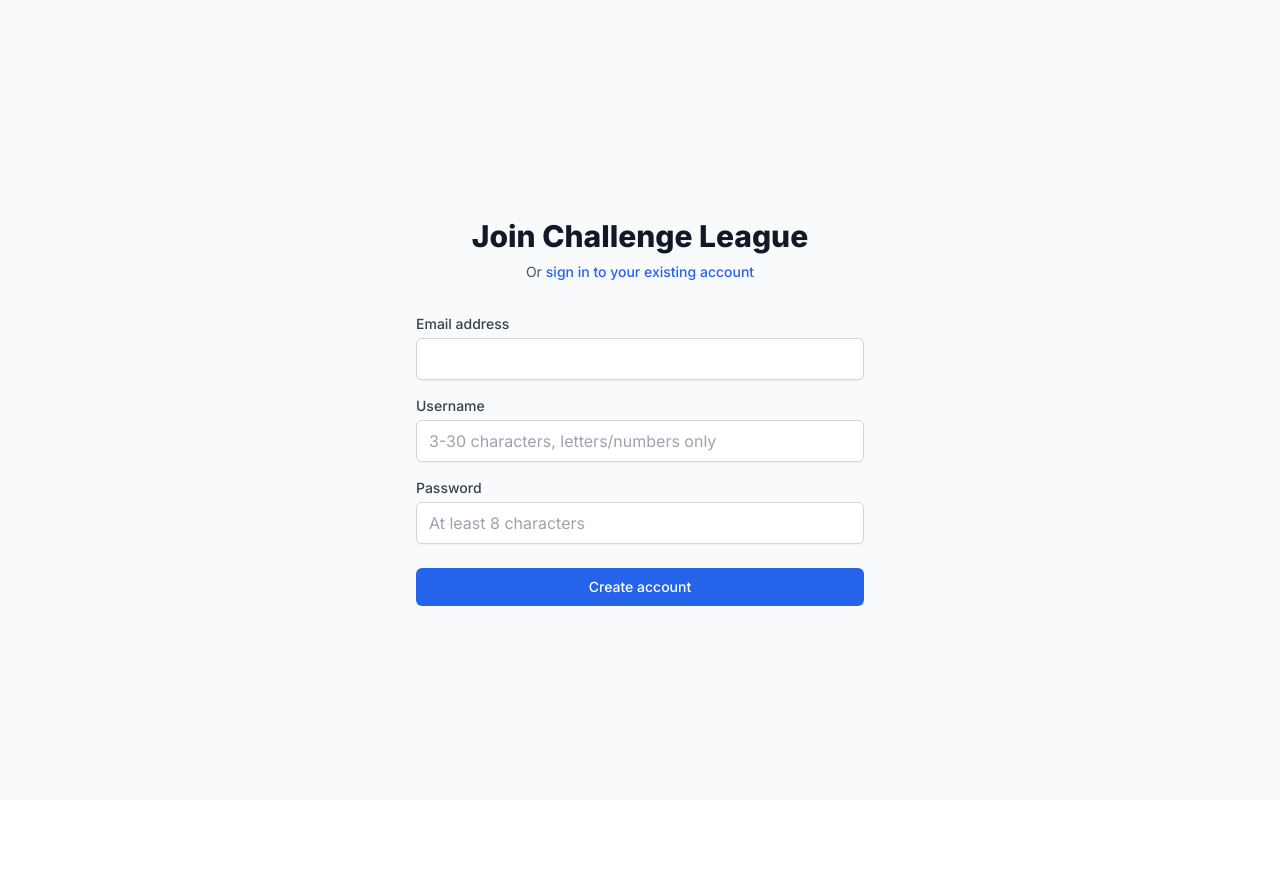
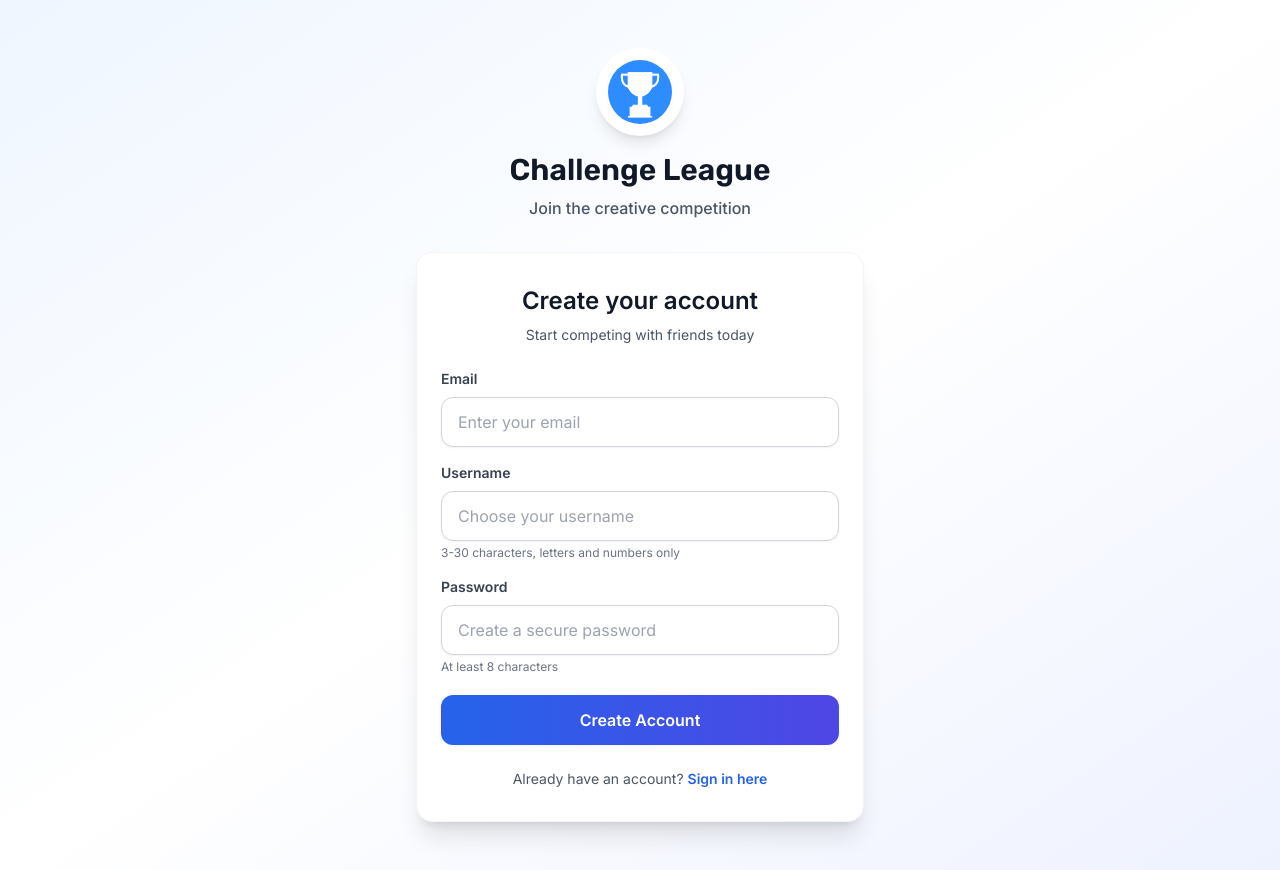
Before and after one commit to emriedel/challenge-league, a Next.js app: page /auth/signup in a window 1280 px wide. Before the commit the page ends 800 px from the top, so only its background shows below. Built offline with nearby package versions, Linux system fonts and the light colour scheme; no server answers.

Commit message:
Updated designs for sign up and sign in pages

```diff
--- a/src/app/auth/signin/page.tsx
+++ b/src/app/auth/signin/page.tsx
@@ -4,6 +4,8 @@ import { useState } from 'react';
 import { signIn, getSession } from 'next-auth/react';
 import { useRouter } from 'next/navigation';
 import Link from 'next/link';
+import Image from 'next/image';
+import { rubik } from '@/lib/fonts';
 
 export default function SignIn() {
   const [email, setEmail] = useState('');
@@ -39,32 +41,50 @@ export default function SignIn() {
   };
 
   return (
-    <div className="min-h-screen flex items-center justify-center bg-gray-50 py-12 px-4 sm:px-6 lg:px-8">
-      <div className="max-w-md w-full space-y-8">
-        <div>
-          <h2 className="mt-6 text-center text-3xl font-extrabold text-gray-900">
-            Sign in to Challenge League
-          </h2>
-          <p className="mt-2 text-center text-sm text-gray-600">
-            Or{' '}
-            <Link
-              href="/auth/signup"
-              className="font-medium text-primary-600 hover:text-primary-500"
-            >
-              create a new account
-            </Link>
+    <div className="min-h-screen bg-gradient-to-br from-blue-50 via-white to-indigo-50 flex flex-col justify-center py-12 px-4 sm:px-6 lg:px-8">
+      <div className="sm:mx-auto sm:w-full sm:max-w-md">
+        {/* Logo and Brand */}
+        <div className="flex flex-col items-center mb-8">
+          <div className="bg-white rounded-full p-3 shadow-lg mb-4">
+            <Image
+              src="/challenge-league-logo.png"
+              alt="Challenge League"
+              width={64}
+              height={64}
+              className="rounded-full"
+              priority
+            />
+          </div>
+          <h1 className={`${rubik.className} text-3xl font-semibold text-gray-900 text-center`}>
+            Challenge League
+          </h1>
+          <p className="mt-2 text-center text-gray-600 font-medium">
+            Creative competition awaits
           </p>
         </div>
-        <form className="mt-8 space-y-6" onSubmit={handleSubmit}>
+
+        {/* Sign In Card */}
+        <div className="bg-white py-8 px-6 shadow-xl rounded-2xl border border-gray-100">
+          <div className="mb-6">
+            <h2 className="text-2xl font-semibold text-gray-900 text-center mb-2">
+              Welcome back
+            </h2>
+            <p className="text-center text-gray-600 text-sm">
+              Sign in to your account to continue
+            </p>
+          </div>
+
+          <form className="space-y-5" onSubmit={handleSubmit}>
             {error && (
-            <div className="bg-red-50 border border-red-200 text-red-700 px-4 py-3 rounded">
+              <div className="bg-red-50 border border-red-200 text-red-700 px-4 py-3 rounded-lg text-sm">
                 {error}
               </div>
             )}
+
             <div className="space-y-4">
               <div>
-              <label htmlFor="email" className="block text-sm font-medium text-gray-700">
-                Email address
+                <label htmlFor="email" className="block text-sm font-semibold text-gray-700 mb-2">
+                  Email
                 </label>
                 <input
                   id="email"
@@ -72,13 +92,15 @@ export default function SignIn() {
                   type="email"
                   autoComplete="email"
                   required
-                className="mt-1 block w-full px-3 py-2 border border-gray-300 rounded-md shadow-sm focus:outline-none focus:ring-primary-500 focus:border-primary-500"
+                  className="appearance-none block w-full px-4 py-3 border border-gray-300 rounded-xl shadow-sm placeholder-gray-400 focus:outline-none focus:ring-2 focus:ring-blue-500 focus:border-transparent transition-all duration-200"
+                  placeholder="Enter your email"
                   value={email}
                   onChange={(e) => setEmail(e.target.value)}
                 />
               </div>
+
               <div>
-              <label htmlFor="password" className="block text-sm font-medium text-gray-700">
+                <label htmlFor="password" className="block text-sm font-semibold text-gray-700 mb-2">
                   Password
                 </label>
                 <input
@@ -87,23 +109,51 @@ export default function SignIn() {
                   type="password"
                   autoComplete="current-password"
                   required
-                className="mt-1 block w-full px-3 py-2 border border-gray-300 rounded-md shadow-sm focus:outline-none focus:ring-primary-500 focus:border-primary-500"
+                  className="appearance-none block w-full px-4 py-3 border border-gray-300 rounded-xl shadow-sm placeholder-gray-400 focus:outline-none focus:ring-2 focus:ring-blue-500 focus:border-transparent transition-all duration-200"
+                  placeholder="Enter your password"
                   value={password}
                   onChange={(e) => setPassword(e.target.value)}
                 />
               </div>
             </div>
 
-          <div>
             <button
               type="submit"
               disabled={isLoading}
-              className="group relative w-full flex justify-center py-2 px-4 border border-transparent text-sm font-medium rounded-md text-white bg-primary-600 hover:bg-primary-700 focus:outline-none focus:ring-2 focus:ring-offset-2 focus:ring-primary-500 disabled:opacity-50"
+              className="w-full flex justify-center py-3 px-4 border border-transparent rounded-xl shadow-sm text-white bg-gradient-to-r from-blue-600 to-indigo-600 hover:from-blue-700 hover:to-indigo-700 focus:outline-none focus:ring-2 focus:ring-offset-2 focus:ring-blue-500 disabled:opacity-50 disabled:cursor-not-allowed transition-all duration-200 font-semibold"
             >
-              {isLoading ? 'Signing in...' : 'Sign in'}
+              {isLoading ? (
+                <div className="flex items-center">
+                  <svg className="animate-spin -ml-1 mr-3 h-5 w-5 text-white" xmlns="http://www.w3.org/2000/svg" fill="none" viewBox="0 0 24 24">
+                    <circle className="opacity-25" cx="12" cy="12" r="10" stroke="currentColor" strokeWidth="4"></circle>
+                    <path className="opacity-75" fill="currentColor" d="M4 12a8 8 0 018-8V0C5.373 0 0 5.373 0 12h4zm2 5.291A7.962 7.962 0 014 12H0c0 3.042 1.135 5.824 3 7.938l3-2.647z"></path>
+                  </svg>
+                  Signing in...
+                </div>
+              ) : (
+                'Sign In'
+              )}
             </button>
+          </form>
+
+          {/* Sign Up Link */}
+          <div className="mt-6 text-center">
+            <p className="text-gray-600 text-sm">
+              Don't have an account?{' '}
+              <Link
+                href="/auth/signup"
+                className="font-semibold text-blue-600 hover:text-blue-500 transition-colors"
+              >
+                Create one here
+              </Link>
+            </p>
           </div>
-        </form>
+        </div>
+
+        {/* Footer Text */}
+        <p className="mt-8 text-center text-xs text-gray-500">
+          Join leagues • Submit creations • Vote on favorites • Win challenges
+        </p>
       </div>
     </div>
   );
--- a/src/app/auth/signup/page.tsx
+++ b/src/app/auth/signup/page.tsx
@@ -4,6 +4,8 @@ import { useState } from 'react';
 import { signIn } from 'next-auth/react';
 import { useRouter } from 'next/navigation';
 import Link from 'next/link';
+import Image from 'next/image';
+import { rubik } from '@/lib/fonts';
 
 export default function SignUp() {
   const [email, setEmail] = useState('');
@@ -58,32 +60,50 @@ export default function SignUp() {
   };
 
   return (
-    <div className="min-h-screen flex items-center justify-center bg-gray-50 py-12 px-4 sm:px-6 lg:px-8">
-      <div className="max-w-md w-full space-y-8">
-        <div>
-          <h2 className="mt-6 text-center text-3xl font-extrabold text-gray-900">
-            Join Challenge League
-          </h2>
-          <p className="mt-2 text-center text-sm text-gray-600">
-            Or{' '}
-            <Link
-              href="/auth/signin"
-              className="font-medium text-primary-600 hover:text-primary-500"
-            >
-              sign in to your existing account
-            </Link>
+    <div className="min-h-screen bg-gradient-to-br from-blue-50 via-white to-indigo-50 flex flex-col justify-center py-12 px-4 sm:px-6 lg:px-8">
+      <div className="sm:mx-auto sm:w-full sm:max-w-md">
+        {/* Logo and Brand */}
+        <div className="flex flex-col items-center mb-8">
+          <div className="bg-white rounded-full p-3 shadow-lg mb-4">
+            <Image
+              src="/challenge-league-logo.png"
+              alt="Challenge League"
+              width={64}
+              height={64}
+              className="rounded-full"
+              priority
+            />
+          </div>
+          <h1 className={`${rubik.className} text-3xl font-semibold text-gray-900 text-center`}>
+            Challenge League
+          </h1>
+          <p className="mt-2 text-center text-gray-600 font-medium">
+            Join the creative competition
           </p>
         </div>
-        <form className="mt-8 space-y-6" onSubmit={handleSubmit}>
+
+        {/* Sign Up Card */}
+        <div className="bg-white py-8 px-6 shadow-xl rounded-2xl border border-gray-100">
+          <div className="mb-6">
+            <h2 className="text-2xl font-semibold text-gray-900 text-center mb-2">
+              Create your account
+            </h2>
+            <p className="text-center text-gray-600 text-sm">
+              Start competing with friends today
+            </p>
+          </div>
+
+          <form className="space-y-5" onSubmit={handleSubmit}>
             {error && (
-            <div className="bg-red-50 border border-red-200 text-red-700 px-4 py-3 rounded">
+              <div className="bg-red-50 border border-red-200 text-red-700 px-4 py-3 rounded-lg text-sm">
                 {error}
               </div>
             )}
+
             <div className="space-y-4">
               <div>
-              <label htmlFor="email" className="block text-sm font-medium text-gray-700">
-                Email address
+                <label htmlFor="email" className="block text-sm font-semibold text-gray-700 mb-2">
+                  Email
                 </label>
                 <input
                   id="email"
@@ -91,13 +111,15 @@ export default function SignUp() {
                   type="email"
                   autoComplete="email"
                   required
-                className="mt-1 block w-full px-3 py-2 border border-gray-300 rounded-md shadow-sm focus:outline-none focus:ring-primary-500 focus:border-primary-500"
+                  className="appearance-none block w-full px-4 py-3 border border-gray-300 rounded-xl shadow-sm placeholder-gray-400 focus:outline-none focus:ring-2 focus:ring-blue-500 focus:border-transparent transition-all duration-200"
+                  placeholder="Enter your email"
                   value={email}
                   onChange={(e) => setEmail(e.target.value)}
                 />
               </div>
+
               <div>
-              <label htmlFor="username" className="block text-sm font-medium text-gray-700">
+                <label htmlFor="username" className="block text-sm font-semibold text-gray-700 mb-2">
                   Username
                 </label>
                 <input
@@ -106,14 +128,18 @@ export default function SignUp() {
                   type="text"
                   autoComplete="username"
                   required
-                className="mt-1 block w-full px-3 py-2 border border-gray-300 rounded-md shadow-sm focus:outline-none focus:ring-primary-500 focus:border-primary-500"
+                  className="appearance-none block w-full px-4 py-3 border border-gray-300 rounded-xl shadow-sm placeholder-gray-400 focus:outline-none focus:ring-2 focus:ring-blue-500 focus:border-transparent transition-all duration-200"
+                  placeholder="Choose your username"
                   value={username}
                   onChange={(e) => setUsername(e.target.value)}
-                placeholder="3-30 characters, letters/numbers only"
                 />
+                <p className="mt-1 text-xs text-gray-500">
+                  3-30 characters, letters and numbers only
+                </p>
               </div>
+
               <div>
-              <label htmlFor="password" className="block text-sm font-medium text-gray-700">
+                <label htmlFor="password" className="block text-sm font-semibold text-gray-700 mb-2">
                   Password
                 </label>
                 <input
@@ -122,24 +148,49 @@ export default function SignUp() {
                   type="password"
                   autoComplete="new-password"
                   required
-                className="mt-1 block w-full px-3 py-2 border border-gray-300 rounded-md shadow-sm focus:outline-none focus:ring-primary-500 focus:border-primary-500"
+                  className="appearance-none block w-full px-4 py-3 border border-gray-300 rounded-xl shadow-sm placeholder-gray-400 focus:outline-none focus:ring-2 focus:ring-blue-500 focus:border-transparent transition-all duration-200"
+                  placeholder="Create a secure password"
                   value={password}
                   onChange={(e) => setPassword(e.target.value)}
-                placeholder="At least 8 characters"
                 />
+                <p className="mt-1 text-xs text-gray-500">
+                  At least 8 characters
+                </p>
               </div>
             </div>
 
-          <div>
             <button
               type="submit"
               disabled={isLoading}
-              className="group relative w-full flex justify-center py-2 px-4 border border-transparent text-sm font-medium rounded-md text-white bg-primary-600 hover:bg-primary-700 focus:outline-none focus:ring-2 focus:ring-offset-2 focus:ring-primary-500 disabled:opacity-50"
+              className="w-full flex justify-center py-3 px-4 border border-transparent rounded-xl shadow-sm text-white bg-gradient-to-r from-blue-600 to-indigo-600 hover:from-blue-700 hover:to-indigo-700 focus:outline-none focus:ring-2 focus:ring-offset-2 focus:ring-blue-500 disabled:opacity-50 disabled:cursor-not-allowed transition-all duration-200 font-semibold"
             >
-              {isLoading ? 'Creating account...' : 'Create account'}
+              {isLoading ? (
+                <div className="flex items-center">
+                  <svg className="animate-spin -ml-1 mr-3 h-5 w-5 text-white" xmlns="http://www.w3.org/2000/svg" fill="none" viewBox="0 0 24 24">
+                    <circle className="opacity-25" cx="12" cy="12" r="10" stroke="currentColor" strokeWidth="4"></circle>
+                    <path className="opacity-75" fill="currentColor" d="M4 12a8 8 0 018-8V0C5.373 0 0 5.373 0 12h4zm2 5.291A7.962 7.962 0 014 12H0c0 3.042 1.135 5.824 3 7.938l3-2.647z"></path>
+                  </svg>
+                  Creating account...
+                </div>
+              ) : (
+                'Create Account'
+              )}
             </button>
+          </form>
+
+          {/* Sign In Link */}
+          <div className="mt-6 text-center">
+            <p className="text-gray-600 text-sm">
+              Already have an account?{' '}
+              <Link
+                href="/auth/signin"
+                className="font-semibold text-blue-600 hover:text-blue-500 transition-colors"
+              >
+                Sign in here
+              </Link>
+            </p>
           </div>
-        </form>
+        </div>
       </div>
     </div>
   );
```
Lines whose indentation alone changed are shown as unchanged.
